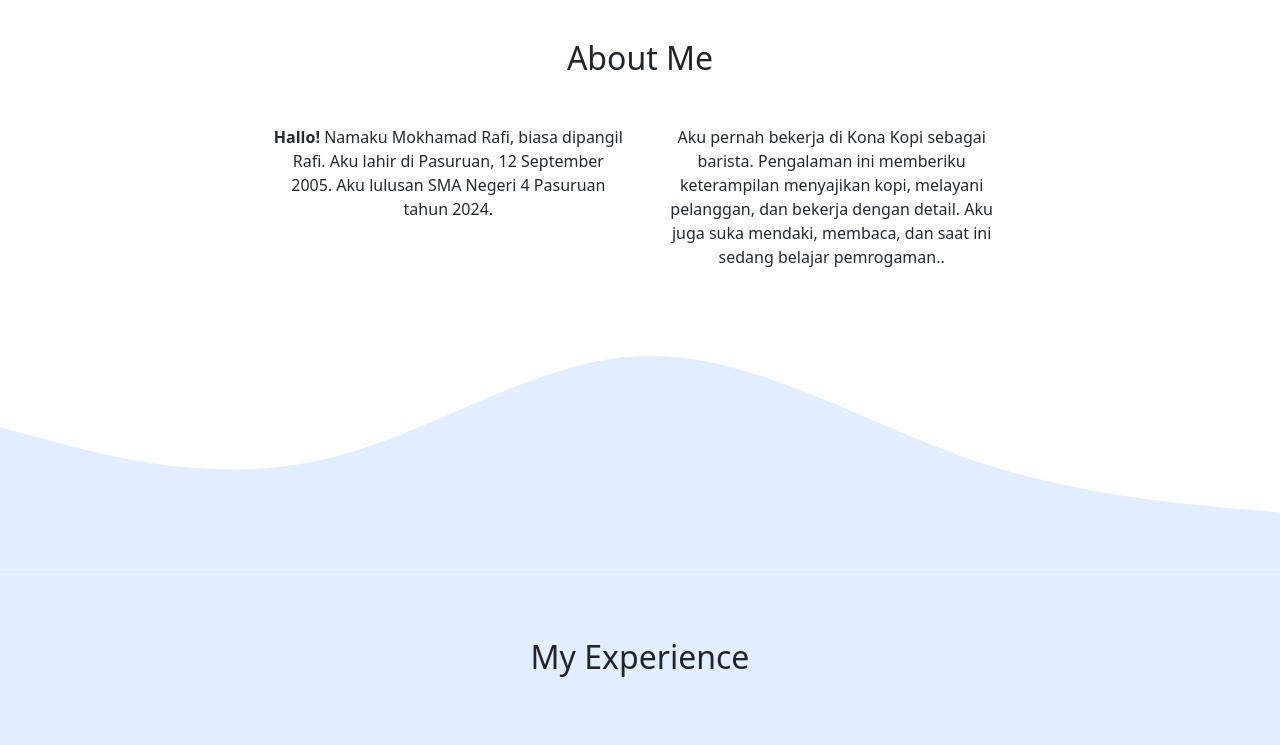
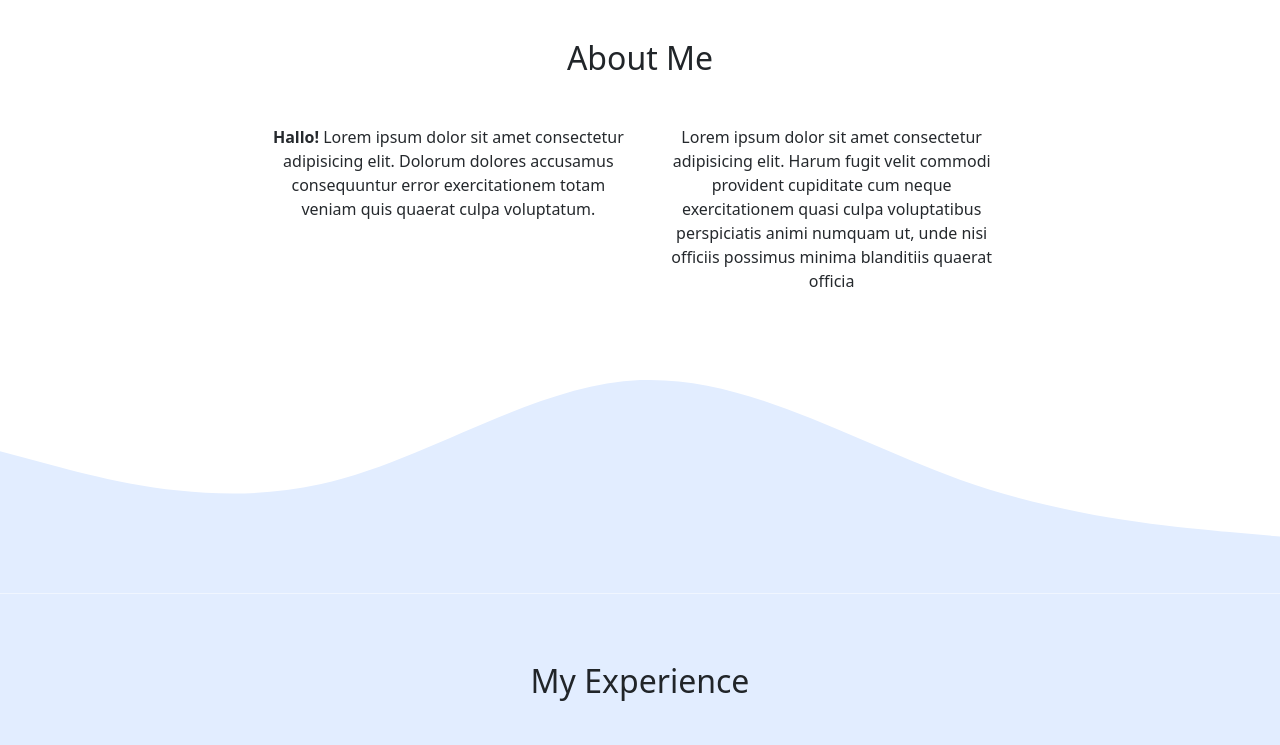
Before and after one commit to ifarx90/my-portofolio, a website: page index.html in a window 1280 px wide. Shown: the part 740-1485 px from the top of the page. Drawn offline with nearby package versions, Linux system fonts and the light colour scheme.

Commit message:
perbaikan dikit

```diff
--- a/index.html
+++ b/index.html
@@ -67,11 +67,11 @@
         </div>
         <div class="row justify-content-center fs-6 text-center">
           <div class="col-md-4" data-aos="fade-right" data-aos-duration="3000">
-            <p><b>Hallo!</b> Namaku Mokhamad Rafi, biasa dipangil Rafi. Aku lahir di Pasuruan, 12 September 2005. Aku lulusan SMA Negeri 4 Pasuruan tahun 2024.</p>
+            <p><b>Hallo!</b> Lorem ipsum dolor sit amet consectetur adipisicing elit. Dolorum dolores accusamus consequuntur error exercitationem totam veniam quis quaerat culpa voluptatum.</p>
           </div>
           <div class="col-md-4" data-aos="fade-left" data-aos-duration="3000">
             <p>
-              Aku pernah bekerja di Kona Kopi sebagai barista. Pengalaman ini memberiku keterampilan menyajikan kopi, melayani pelanggan, dan bekerja dengan detail. Aku juga suka mendaki, membaca, dan saat ini sedang belajar pemrogaman..
+             Lorem ipsum dolor sit amet consectetur adipisicing elit. Harum fugit velit commodi provident cupiditate cum neque exercitationem quasi culpa voluptatibus perspiciatis animi numquam ut, unde nisi officiis possimus minima blanditiis quaerat officia
             </p>
           </div>
         </div>
@@ -175,7 +175,6 @@
           </div>
         </div>
         <div id="carouselExampleRide" class="carousel slide" data-bs-ride="true" data-aos="fade-zoom-in" data-aos-easing="ease-in-back" data-aos-delay="300" data-aos-offset="0">
-          >
           <div class="carousel-inner">
             <div class="carousel-item active">
               <img src="img/gallery/random/gambar1.jpg" class="d-block w-100 img-fluid" alt="..." />
```
